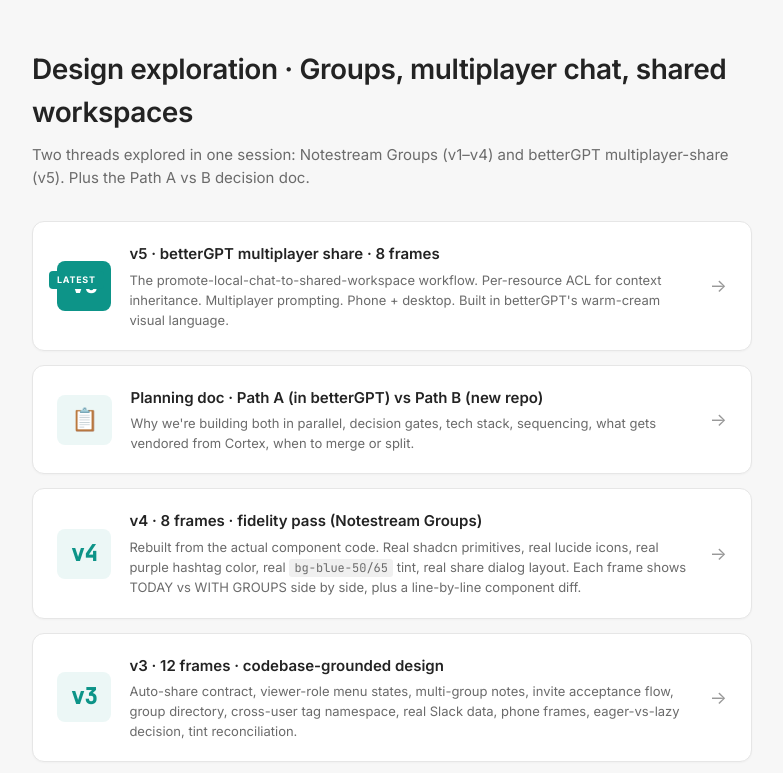
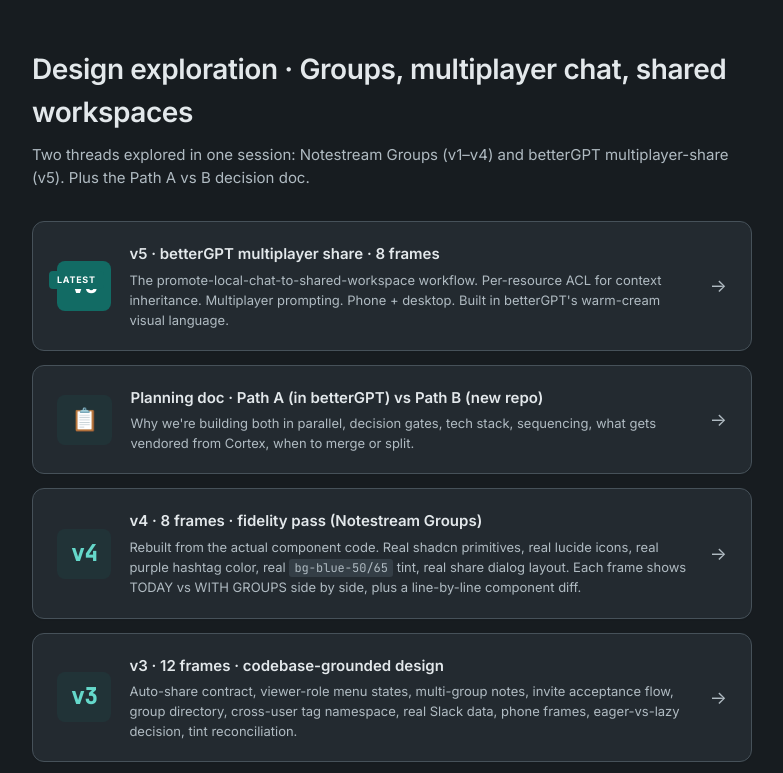
Before and after one commit to tmad4000/tmad4000.github.io, a plain HTML site: page notestream-mockups/index.html in a window 1280 px wide. Shown: the top 773 px of the page, without its empty margins (248-1031 px from the left). Drawn offline with Linux system fonts and the dark colour scheme; no server answers; a script that the page names is missing.

Commit message:
Follow system theme in Idea List, Piano Duet and mockup navigation

```diff
--- /dev/null
+++ b/app-assets/system-theme.css
@@ -0,0 +1,69 @@
+/* App chrome follows the OS. Piano keys and design-reference artwork retain
+   their own palettes; this sheet does not alter audio, controls or mockups. */
+@media (prefers-color-scheme: dark) {
+  body[data-app-page="brainstorms"],
+  body[data-app-page="brainstorm-document"] { background: #191d24; color: #e4e7ed; }
+  body[data-app-page="brainstorms"] .idea,
+  body[data-app-page="brainstorm-document"] #content { background: #242a34; }
+  body[data-app-page="brainstorms"] .idea a,
+  body[data-app-page="brainstorms"] .back a:hover,
+  body[data-app-page="brainstorms"] .see-also a:hover,
+  body[data-app-page="brainstorm-document"] #content h1,
+  body[data-app-page="brainstorm-document"] #content h2,
+  body[data-app-page="brainstorm-document"] #content h3,
+  body[data-app-page="brainstorm-document"] .back:hover { color: #f0f2f6; }
+  body[data-app-page="brainstorms"] .subtitle,
+  body[data-app-page="brainstorms"] .idea .date,
+  body[data-app-page="brainstorms"] .idea .desc,
+  body[data-app-page="brainstorms"] .back a,
+  body[data-app-page="brainstorms"] .see-also a,
+  body[data-app-page="brainstorm-document"] .back,
+  body[data-app-page="brainstorm-document"] .download,
+  body[data-app-page="brainstorm-document"] .meta,
+  body[data-app-page="brainstorm-document"] #content blockquote { color: #b5bdca; }
+  body[data-app-page="brainstorm-document"] header,
+  body[data-app-page="brainstorm-document"] #content hr { border-color: #434c5c; }
+  body[data-app-page="brainstorm-document"] .download,
+  body[data-app-page="brainstorm-document"] #content blockquote { border-color: #626f84; }
+  body[data-app-page="brainstorm-document"] .download:hover,
+  body[data-app-page="brainstorm-document"] #content pre,
+  body[data-app-page="brainstorm-document"] #content code { background: #303846; color: #e4e7ed; }
+  body[data-app-page="brainstorm-document"] #content pre code { background: none; }
+  body[data-app-page="brainstorm-document"] #content a { color: #9ac7ff; }
+
+  body[data-app-page="mockup-index"] { background: #171c20; color: #e3e8eb; }
+  body[data-app-page="mockup-index"] .card,
+  body[data-app-page="mockup-index"] .meta { background: #232a30; border-color: #465159; }
+  body[data-app-page="mockup-index"] .sub,
+  body[data-app-page="mockup-index"] .card .desc,
+  body[data-app-page="mockup-index"] .card .arrow,
+  body[data-app-page="mockup-index"] .meta { color: #b0bbc2; }
+  body[data-app-page="mockup-index"] .meta strong { color: #e3e8eb; }
+  body[data-app-page="mockup-index"] .card .v,
+  body[data-app-page="mockup-index"] a.inline { color: #65d8ca; }
+  body[data-app-page="mockup-index"] .card.latest .v,
+  body[data-app-page="mockup-index"] .card.latest::before { color: white; background: #126b64; }
+  body[data-app-page="mockup-index"] code { background: #343e46; }
+}
+
+@media (prefers-color-scheme: light) {
+  body[data-app-page="piano-duet"] { background: linear-gradient(135deg, #f7f7fc, #edf0f8); color: #25283a; }
+  body[data-app-page="piano-duet"] h1 { background-image: linear-gradient(90deg, #b52240, #a65400, #b52240); }
+  body[data-app-page="piano-duet"] .subtitle,
+  body[data-app-page="piano-duet"] .control-group label,
+  body[data-app-page="piano-duet"] .tuning-label,
+  body[data-app-page="piano-duet"] .keyboard-hint h3,
+  body[data-app-page="piano-duet"] .mapping-row,
+  body[data-app-page="piano-duet"] .white-keys,
+  body[data-app-page="piano-duet"] .black-keys { color: #53576a; }
+  body[data-app-page="piano-duet"] select,
+  body[data-app-page="piano-duet"] select option { background: white; color: #25283a; border-color: #858a9b; }
+  body[data-app-page="piano-duet"] .keyboard-hint { background: rgba(255, 255, 255, .75); }
+  body[data-app-page="piano-duet"] .duet-btn { background: #fff; color: #35394e; border-color: #858a9b; }
+  body[data-app-page="piano-duet"] .duet-btn:hover { border-color: #b52240; }
+  body[data-app-page="piano-duet"] .duet-btn.active { background: linear-gradient(135deg, #b52240, #995000); color: white; border-color: transparent; }
+  body[data-app-page="piano-duet"] .toggle-track { background: #cbd0dc; }
+  body[data-app-page="piano-duet"] .toggle-thumb { background: #626a7d; }
+  body[data-app-page="piano-duet"] .just-toggle.active .toggle-track { background: #efb6c2; }
+  body[data-app-page="piano-duet"] .just-toggle.active .toggle-thumb { background: #b52240; }
+}
--- a/notestream-mockups/index.html
+++ b/notestream-mockups/index.html
@@ -90,8 +90,10 @@
     }
   </style>
 <link rel="stylesheet" href="../app-assets/release.css">
+<meta name="color-scheme" content="light dark">
+<link rel="stylesheet" href="../app-assets/system-theme.css">
 </head>
-<body>
+<body data-app-page="mockup-index">
   <div class="wrap">
     <h1>Design exploration · Groups, multiplayer chat, shared workspaces</h1>
     <div class="sub">Two threads explored in one session: Notestream Groups (v1–v4) and betterGPT multiplayer-share (v5). Plus the Path A vs B decision doc.</div>
```
Also changed, not shown: brainstorms/index.html (+3 -1 lines), brainstorms/view.html (+3 -1 lines), piano-duet/index.html (+3 -1 lines), 1 other file.
